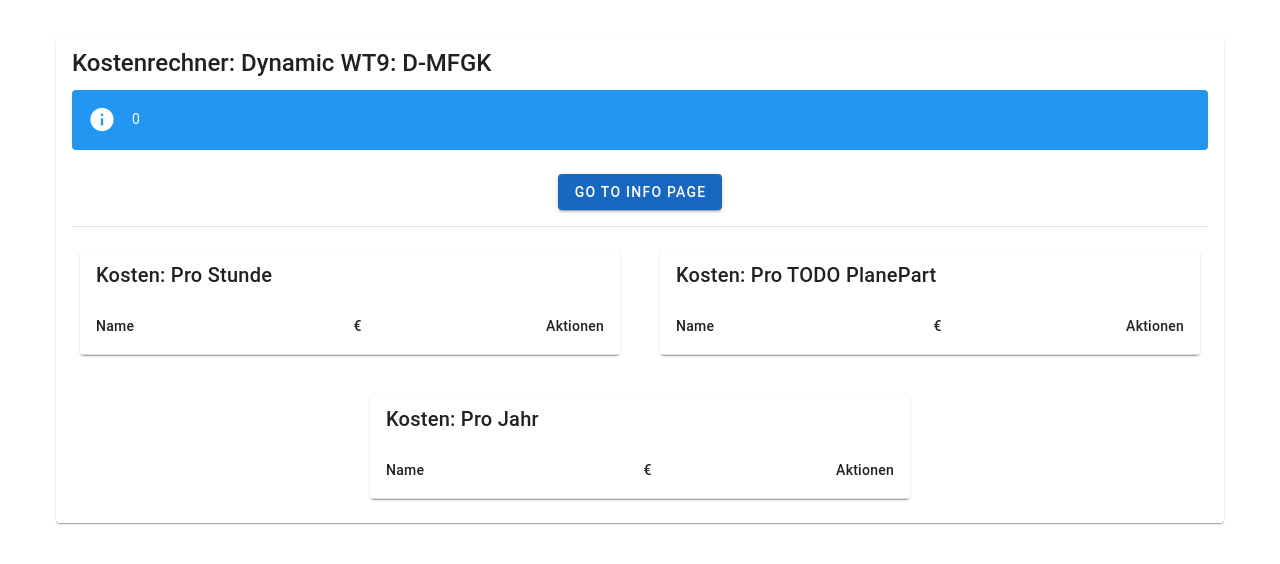
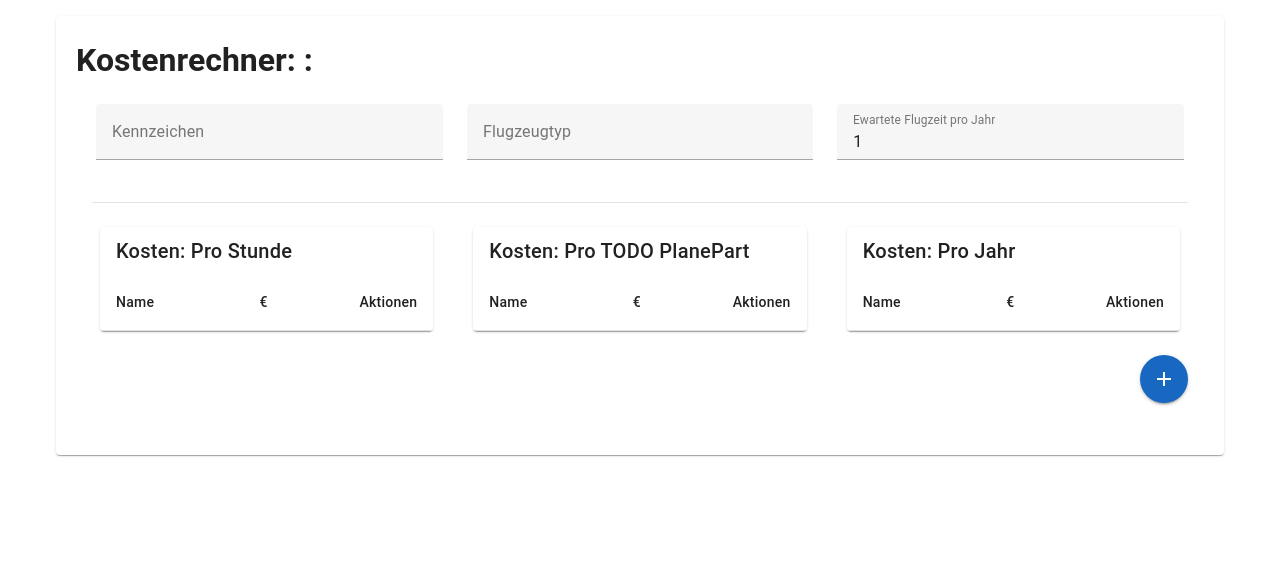
Before and after one commit to MetaEMK/FGK-CostCalc, a Vue app: page / in a window 1280 px wide. Shown: the top 564 px of the page. Built offline with nearby package versions, Linux system fonts and the light colour scheme.

Commit message:
Imp cost overview and some design

```diff
--- a/src/components.d.ts
+++ b/src/components.d.ts
@@ -8,6 +8,7 @@ export {}
 declare module 'vue' {
   export interface GlobalComponents {
     Blubb: typeof import('./components/Blubb.vue')['default']
+    CalcCostInfo: typeof import('./components/CalcCostInfo.vue')['default']
     Cost: typeof import('./components/Cost.vue')['default']
     CostInfo: typeof import('./components/CostInfo.vue')['default']
     CostTable: typeof import('./components/CostTable.vue')['default']
@@ -16,6 +17,7 @@ declare module 'vue' {
     DefaultCostTable: typeof import('./components/CostTables/DefaultCostTable.vue')['default']
     Dialog: typeof import('./components/Dialog.vue')['default']
     GlobalDialog: typeof import('./components/GlobalDialog.vue')['default']
+    PlaneInfo: typeof import('./components/PlaneInfo.vue')['default']
     PlanePartCostInfo: typeof import('./components/CostInfo/PlanePartCostInfo.vue')['default']
     PlanePartTable: typeof import('./components/CostTables/PlanePartTable.vue')['default']
     RouterLink: typeof import('vue-router')['RouterLink']
--- /dev/null
+++ b/src/components/CalcCostInfo.vue
@@ -0,0 +1,53 @@
+<template>
+    <v-container v-if="perHourPrice > 0">
+        <h2>Kostenzusammensetzung: {{ roundedPerHourPrice }} € pro Stunde</h2>
+        <v-row>
+            <v-col cols="12">
+                <v-list lines="one">
+                    <v-list-item v-if="costStore.calcPerHourCosts > 0" title="Stundenkosten: "
+                        :subtitle="formatCurrency(costStore.calcPerHourCosts) + ' €'">
+                    </v-list-item>
+                    <v-list-item v-if="costStore.calcPerYearCosts > 0" title="Jahreskosten (anteilig):"
+                        :subtitle="formatCurrency(costStore.calcPerYearCosts) + ' €'">
+                    </v-list-item>
+                    <v-list-item v-if="costStore.calcPlanePartCosts > 0" title="Flugzeugteile-Kosten"
+                        :subtitle="formatCurrency(costStore.calcPlanePartCosts) + ' €'">
+                    </v-list-item>
+                </v-list>
+            </v-col>
+        </v-row>
+    </v-container>
+</template>
+
+<script lang="ts" setup>
+import { computed } from 'vue';
+import { useCostStore } from '@/stores/cost.store';
+
+const costStore = useCostStore();
+
+const perHourPrice = computed(() => {
+    let costs = 0;
+    if (costStore.calcPerHourCosts)
+        costs += costStore.calcPerHourCosts;
+
+    if (costStore.calcPerYearCosts)
+        costs += costStore.calcPerYearCosts;
+
+    if (costStore.calcPlanePartCosts)
+        costs += costStore.calcPlanePartCosts;
+
+    return costs;
+});
+
+const formatCurrency = (value: number) => {
+    return new Intl.NumberFormat('de-DE', {
+        style: 'decimal',
+        minimumFractionDigits: 2,
+        maximumFractionDigits: 2,
+    }).format(value);
+};
+
+const roundedPerHourPrice = computed(() => {
+    return formatCurrency(perHourPrice.value);
+});
+</script>
--- /dev/null
+++ b/src/components/PlaneInfo.vue
@@ -0,0 +1,21 @@
+<template>
+    <v-container>
+        <v-row>
+            <v-col cols="12" md="4">
+                <v-text-field v-model="costStore.plane.registration" label="Kennzeichen"></v-text-field>
+            </v-col>
+            <v-col cols="12" md="4">
+                <v-text-field v-model="costStore.plane.model" label="Flugzeugtyp"></v-text-field>
+            </v-col>
+            <v-col cols="12" md="4">
+                <v-text-field v-model="costStore.plane.expectedFlightTime" label="Ewartete Flugzeit pro Jahr" type="number"></v-text-field>
+            </v-col>
+        </v-row>
+    </v-container>
+</template>
+
+<script lang="ts" setup>
+import { useCostStore } from '@/stores/cost.store';
+
+const costStore = useCostStore()
+</script>
--- a/src/pages/CostInfo.vue
+++ b/src/pages/CostInfo.vue
@@ -1,69 +1,79 @@
 <template>
   <v-container>
-    <v-card>
-      <v-card-title>
+    <v-card style="padding: 20px;">
       <h1>{{ !formData.id ? 'Create New Cost' : 'Edit Cost ' + formData.name }}</h1>
-      </v-card-title>
-      <v-card-text>
-        <v-form @submit.prevent="handleSubmit">
+      <v-form style="padding-top: 10px;" @submit.prevent="handleSubmit">
         <v-row>
           <v-col cols="12" md="6">
             <v-text-field v-model="formData.name" label="Name" required />
           </v-col>
           <v-col cols="12" md="6">
-              <v-select v-model="selectedType" :items="typeInfo" item-title="state" return-object label="Type"
-                required />
+            <v-select v-model="selectedType" :items="typeInfo" item-title="state" return-object label="Type" required />
           </v-col>
           <v-col cols="12">
             <v-textarea v-model="formData.description" label="Description" />
           </v-col>
           <v-col cols="12" md="6">
-              <v-text-field v-model="formData.costValue" type="number" label="Cost Value" required
-                @input="validateNumberInput" inputmode="numeric" />
+            <v-text-field v-model="formData.costValue" type="number" label="Cost Value" required inputmode="numeric" />
           </v-col>
         </v-row>
-          <v-row>
-            <v-container  v-if="selectedType.type === CostType.PLANE_PART_COST">
-              <h3>Spezialfelder</h3>
+        <v-row v-if="selectedType.type === CostType.PLANE_PART_COST">
+          <h2 style="padding-left: 10px;">Spezialfelder:</h2>
+        </v-row>
+        <v-row v-if="selectedType.type === CostType.PLANE_PART_COST">
           <v-col cols="12" md="6">
-                <v-text-field v-model="formData.tbo" type="number" label="TBO in Stunden" required
-                  inputmode="numeric" />
+            <v-text-field v-model="formData.tbo" type="number" label="TBO in Stunden" required inputmode="numeric" />
           </v-col>
           <v-col cols="12" md="6">
-                <v-text-field v-model="formData.maxYears" type="number" label="maximale Laufzeit in Jahren" required
-                   inputmode="numeric" />
+            <v-text-field v-model="formData.maxYears" type="number" label="maximale Laufzeit in Jahren" required inputmode="numeric" />
           </v-col>
-            </v-container>
         </v-row>
-          <v-card-actions>
-            <v-btn color="primary" type="submit">Save</v-btn>
+        <v-divider class="my-4"></v-divider>
+        <div class="button-container">
+          <v-btn color="primary" type="submit" class="mr-2" elevation="2">
+            <v-icon left>mdi-content-save</v-icon> Save
+          </v-btn>
+          <v-btn color="error" @click="deleteItem()" v-if="formData.id" class="mr-2" elevation="2">
+            <v-icon left>mdi-delete</v-icon> Delete
+          </v-btn>
           <router-link to="/">
-              <v-btn color="secondary">Zurück</v-btn>
+            <v-btn color="secondary" elevation="2">
+              <v-icon left>mdi-arrow-left</v-icon> Zurück
+            </v-btn>
           </router-link>
-          </v-card-actions>
+        </div>
       </v-form>
-      </v-card-text>
     </v-card>
   </v-container>
-  DEBUG: {{ formData }}
 </template>
 
 <style scoped>
 .v-container {
   max-width: 800px;
   margin: 0 auto;
+  padding-top: 20px;
 }
 
-.v-card {
-  padding: 20px;
+.button-container {
+  display: flex;
+  justify-content: flex-end;
+  align-items: center;
+}
+
+.v-btn {
+  margin-left: 8px;
+}
+
+.v-divider {
+  margin: 24px 0;
 }
 </style>
 
 <script setup lang="ts">
-import { ref, watch } from 'vue';
+import { ref, watch, onMounted } from 'vue';
 import { Costs, CostType, PlaneParts } from '@/data/costs'; // Import your types
 import { useCostStore } from '@/stores/cost.store';
-import router from '@/router';
+import { useRoute, useRouter } from 'vue-router';
 
 const costStore = useCostStore();
 const props = defineProps<{ cost: Costs | null }>();
@@ -74,10 +84,11 @@ const typeInfo = [
   { state: "TODO PlanePart", type: CostType.PLANE_PART_COST }
 ];
 
-const route = useRoute()
+const route = useRoute();
+const router = useRouter();
 const selectedType = ref(typeInfo[0]);
 
-const formData = ref<Costs|PlaneParts>({
+const formData = ref<Costs | PlaneParts>({
   name: '',
   type: selectedType.value.type,
   description: '',
@@ -89,38 +100,37 @@ watch(selectedType, (newValue) => {
 });
 
 onMounted(() => {
-  let c: Costs | undefined
-  const id = route.params.id
+  let c: Costs | undefined;
+  const id = route.params.id;
 
   if (id) {
-    c = costStore.getCostById(id)
+    c = costStore.getCostById(id);
   } else if (props.cost?.id) {
-    c = costStore.getCostById(props.cost.id)
+    c = costStore.getCostById(props.cost.id);
   }
 
   if (c) {
-    Object.assign(formData.value, c)
+    Object.assign(formData.value, c);
     typeInfo.forEach(t => {
       if (t.type === c.type) {
-        selectedType.value = t
+        selectedType.value = t;
       }
-    })
+    });
   }
-})
+});
 
 const handleSubmit = () => {
   if (!formData.value.id) {
     costStore.createCost(formData.value);
   } else {
-    costStore.updateCost(formData.value.id, formData.value)
+    costStore.updateCost(formData.value.id, formData.value);
     console.log('Updating cost:', formData.value);
   }
-  router.back()
+  router.back();
 };
 
-const validateNumberInput = (event: Event) => {
-  const input = event.target as HTMLInputElement;
-  input.value = input.value.replace(/[^0-9]/g, '');
-  formData.value.costValue = parseInt(input.value, 10) || 0;
-};
+function deleteItem() {
+  if (formData.value.id)
+    costStore.removeCost(formData.value);
+}
 </script>
--- a/src/pages/index.vue
+++ b/src/pages/index.vue
@@ -1,62 +1,60 @@
 <template>
-  <v-container class="my-5">
-    <v-card>
-      <v-card-title class="text-h5">
+  <v-container>
+    <v-card style="padding: 20px;">
+      <h1>
         Kostenrechner: {{ costStore.plane?.model }}: {{ costStore.plane?.registration }}
-      </v-card-title>
+      </h1>
       <v-card-text>
         <v-row>
-          <v-col cols="12">
-            <v-alert type="info" outlined>
-              {{ costStore.calcPerYearCosts + costStore.calcPerHourCosts + costStore.calcPlanePartCosts }}
-            </v-alert>
-          </v-col>
-          <v-col cols="12" class="text-center">
-            <router-link to="/costinfo">
-              <v-btn color="primary">Go to Info Page</v-btn>
-            </router-link>
-          </v-col>
+          <plane-info></plane-info>
+        </v-row>
+        <v-row>
+          <calc-cost-info></calc-cost-info>
         </v-row>
         <v-divider class="my-4"></v-divider>
         <v-row class="costContainer" justify="center">
-          <v-col cols="12" md="6" class="d-flex">
-            <v-card class="ma-2 flex-grow-1" outlined>
+          <v-col :lg="lgValue" :md="mdValue" class="d-flex">
+            <v-card  class="ma-2 flex-grow-1" outlined>
               <v-card-title>Kosten: Pro Stunde</v-card-title>
               <cost-table :costs="costStore.perHourCosts"></cost-table>
             </v-card>
           </v-col>
-          <v-col cols="12" md="6" class="d-flex">
+          <v-col :lg="lgValue" :md="mdValue" class="d-flex">
             <v-card class="ma-2 flex-grow-1" outlined>
               <v-card-title>Kosten: Pro TODO PlanePart</v-card-title>
               <cost-table :costs="costStore.planeParts"></cost-table>
             </v-card>
           </v-col>
-          <v-col cols="12" md="6" class="d-flex">
+          <v-col :lg="lgValue" :md="mdValue" class="d-flex">
             <v-card class="ma-2 flex-grow-1" outlined>
               <v-card-title>Kosten: Pro Jahr</v-card-title>
               <cost-table :costs="costStore.perYearCosts"></cost-table>
             </v-card>
           </v-col>
         </v-row>
+        <div class="text-right my-4">
+          <router-link to="/costinfo">
+            <v-btn icon color="primary">
+              <v-icon>mdi-plus</v-icon>
+            </v-btn>
+          </router-link>
+        </div>
       </v-card-text>
     </v-card>
   </v-container>
 </template>
 
 <style scoped>
+.text-right {
+  text-align: right;
+}
 </style>
 
 <script lang="ts" setup>
-import { onMounted } from 'vue';
 import { useCostStore } from '@/stores/cost.store';
 
+const mdValue = 8
+const lgValue = 4
+
 const costStore = useCostStore();
-
-onMounted(() => {
-  costStore.plane = {
-    registration: "D-MFGK",
-    model: "Dynamic WT9",
-    expectedFlightTime: 120,
-  };
-});
 </script>
--- a/src/stores/cost.store.ts
+++ b/src/stores/cost.store.ts
@@ -1,9 +1,13 @@
-import { CostType, Costs, PerHourCost, PerYearCost, PlaneParts } from "@/data/costs";
+import { CostType, Costs, PlaneParts } from "@/data/costs";
 import { Plane } from "@/data/plane";
 import { defineStore } from "pinia";
 
 export const useCostStore = defineStore("cost", () => {
-    const plane = ref<Plane>()
+    const plane = ref<Plane>({
+        model: "",
+        registration: "",
+        expectedFlightTime: 1
+    })
     const allCosts = ref<Costs[]>([])
 
     let idIndex = 1
```
Lines whose indentation alone changed are shown as unchanged.
